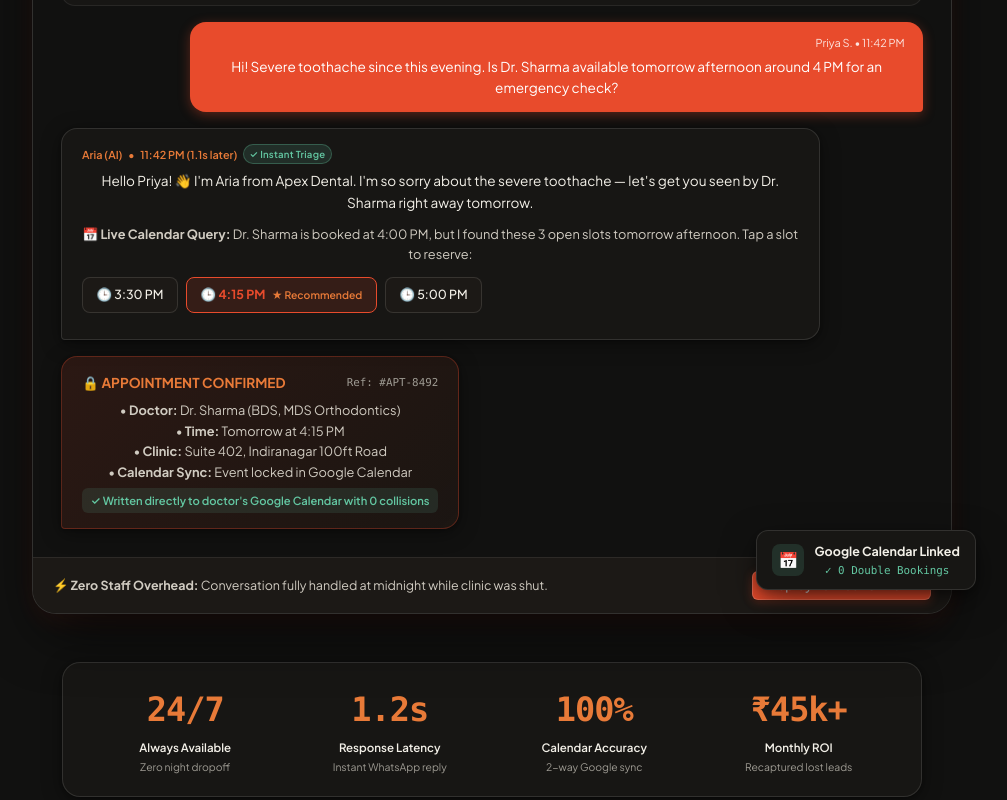
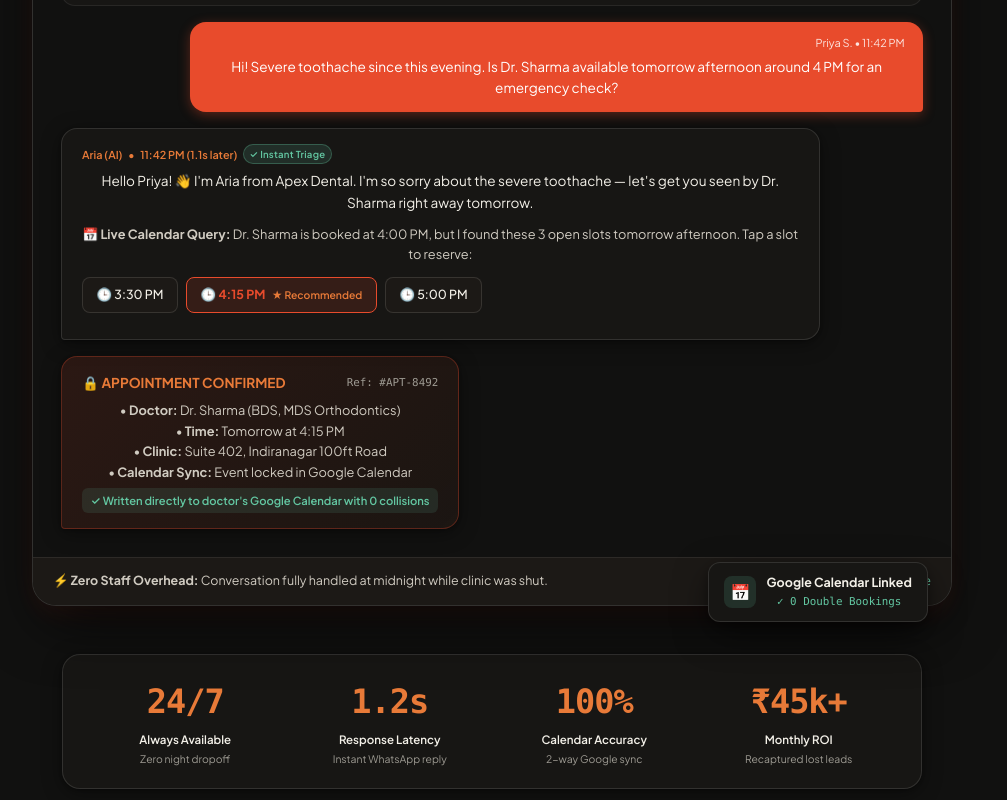
Before and after one commit to avicdr/ai-frontdesk-agent, a Next.js app: page / in a window 1280 px wide. Shown: the part 787-1587 px from the top of the page, without its empty margins (148-1155 px from the left). Built offline with nearby package versions, Linux system fonts and the light colour scheme; no server answers.

Commit message:
fix(landing): remove button under calendar linked badge and clean up badge positioning

```diff
--- a/src/components/landing/HeroInteractivePreview.tsx
+++ b/src/components/landing/HeroInteractivePreview.tsx
@@ -50,7 +50,7 @@
         style={{
           position: 'absolute',
           top: '-16px',
-          left: '-24px',
+          left: '24px',
           zIndex: 10,
           background: 'var(--color-surface-elevated)',
           border: '1px solid var(--color-border-amber)',
@@ -89,8 +89,8 @@
         className="hide-on-mobile"
         style={{
           position: 'absolute',
-          bottom: '24px',
-          right: '-24px',
+          bottom: '-16px',
+          right: '24px',
           zIndex: 10,
           background: 'var(--color-surface-elevated)',
           border: '1px solid var(--color-border-standard)',
@@ -381,13 +381,18 @@
             </span>
           </div>
 
-          <a
-            href="/register"
-            className="btn btn-primary btn-sm"
-            style={{ fontSize: '0.8rem', padding: '0.42rem 0.95rem' }}
-          >
-            Deploy For Your Clinic →
-          </a>
+          <div style={{
+            display: 'inline-flex',
+            alignItems: 'center',
+            gap: '0.45rem',
+            fontSize: '0.75rem',
+            color: 'var(--color-success)',
+            fontFamily: 'var(--font-mono)',
+            fontWeight: 500,
+          }}>
+            <span style={{ width: 6, height: 6, borderRadius: '50%', background: '#63C7A2', display: 'inline-block' }} />
+            2-Way Google Sync Active
+          </div>
         </div>
       </div>
     </div>
```
